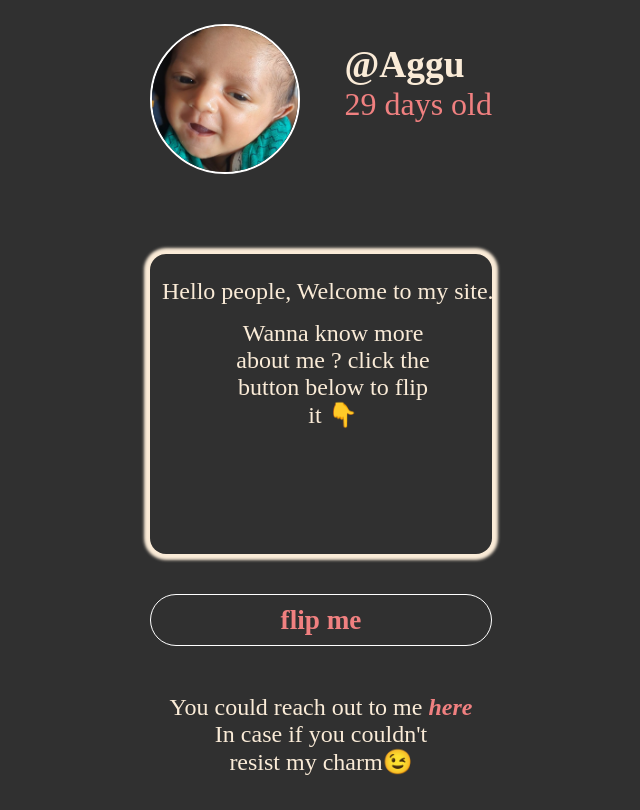
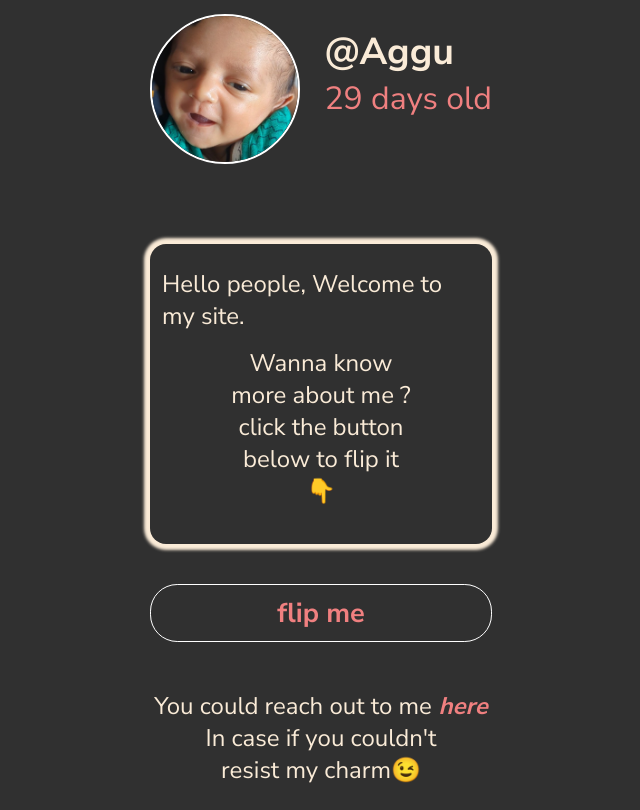
Before and after one commit to utpal74/aggu-site, a React (Create React App) app: page / in a window 1280 px wide. Shown: the whole page, without its empty margins (319-959 px from the left). Built offline with nearby package versions, Linux system fonts and the light colour scheme.

Commit message:
css and html change

```diff
--- a/src/App.css
+++ b/src/App.css
@@ -1,4 +1,4 @@
-@import url('https://fonts.googleapis.com/css2?family=Open+Sans:wght@400;700&display=swap');
+@import url('https://fonts.googleapis.com/css2?family=Nunito+Sans:wght@400;700&display=swap');
 
 *, *::after, *::before {
   box-sizing: border-box;
@@ -12,7 +12,7 @@
 
   --fw-big: bold;
 
-  --ff-cursive: 'Oleo Script Swash Caps', cursive;
+  --ff-cursive: 'Nunito Sans', sans-serif;
 
   --fs-body-big: 2em;
   --fs-body-mid: 1.75em;
@@ -89,17 +89,38 @@ h3 + p {
   cursor: pointer;
 }
 
+.post-card {
+  width: inherit;
+  min-height: inherit
+}
+
 .p_front, .p_back {
   position: absolute;
   backface-visibility: hidden;
-  width: 100%;
   margin: 1.5rem .75rem;
+  display: flex;
+  flex-direction: column;
+  justify-content: center;
+  align-items: center;
 }
 
 .p_back {
   transform: rotateY(180deg);
   margin: 1rem 0;
   padding: 0 .5em;
+  display: flex;
+  text-align: center;
+}
+
+hr {
+  width: 100%;
+}
+
+.p_back>h3 {
+  font-weight: var(--fw-big);
+  display: inline;
+  color: var(--clr-secondary);
+  margin-bottom: -1em;
 }
 
 .p_front>span {
--- a/src/components/CardSection.js
+++ b/src/components/CardSection.js
@@ -34,7 +34,7 @@ export default function CardSection() {
                             click the button below to flip it 👇</span>
                     </div>
                     <div className="p_back">
-                        Agastya Utpal Mishra<br></br>
+                        <h3>Agastya Utpal Mishra</h3><br></br>
                         DOB: 16th July 2022<br></br>
                         Place: Hyderabad, India<br></br>
                         <hr></hr>
```
